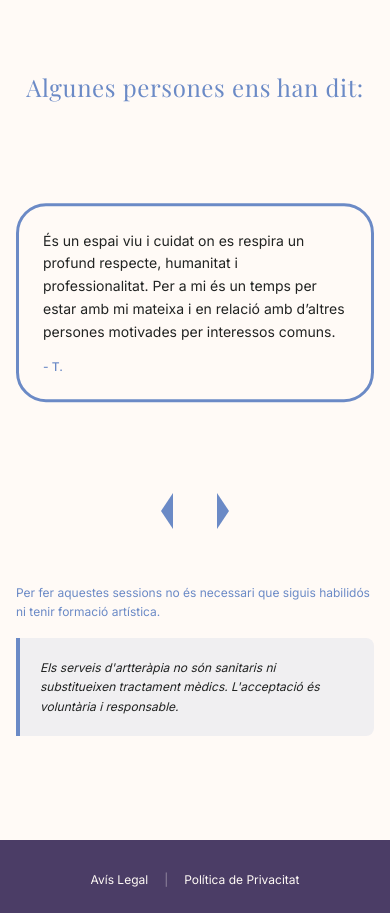
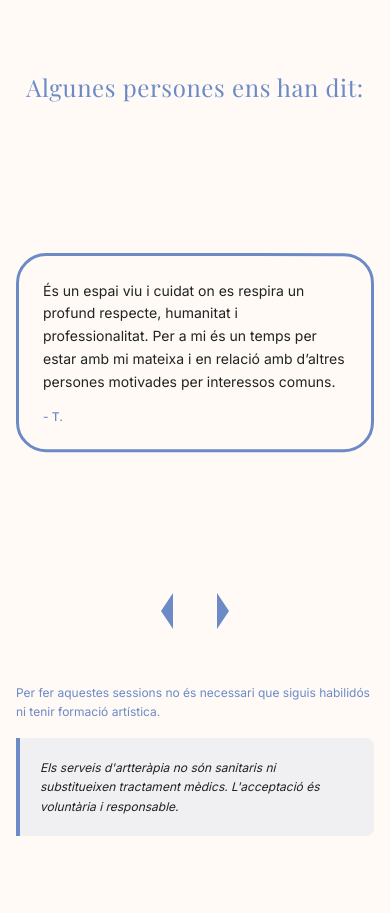
Before and after one commit to m-s-torne/taller-dels-sentits, a Next.js app: page /artperdins in a window 390 px wide. Shown: the part 2800-3713 px from the top of the page. Built offline with nearby package versions, Linux system fonts and the light colour scheme.

Commit message:
fix: fix mobile review section height issue

```diff
--- a/app/(serveis)/components/ReviewsSection.tsx
+++ b/app/(serveis)/components/ReviewsSection.tsx
@@ -63,7 +63,7 @@ export const ReviewsSection = ({ reviews }: ReviewsSectionProps) => {
             </div>
 
             {/* Carrusel Mobile (1 review) */}
-            <div className="md:hidden relative min-h-90">
+            <div className="md:hidden relative min-h-115">
                 <AnimatePresence initial={false} custom={direction}>
                     <motion.div
                         key={`${currentIndex}-${transitionCount}`}
```
